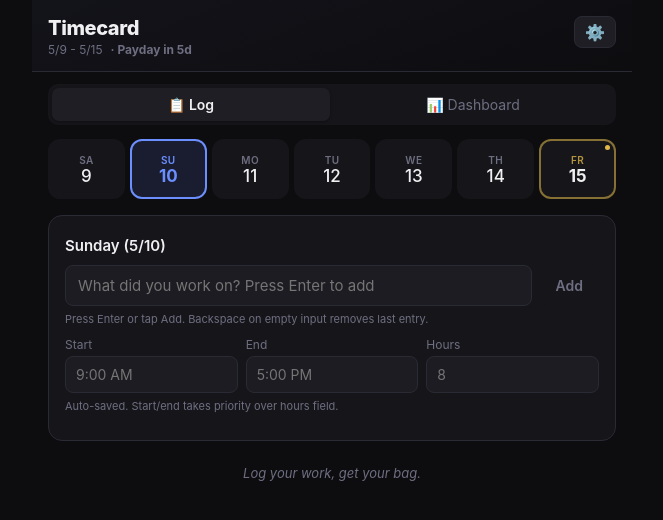
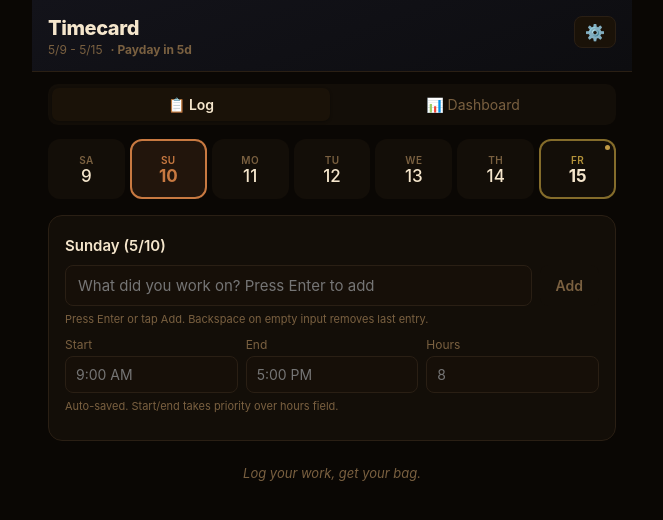
Before and after one commit to DeJohn-T/timecard-app, a React (Vite) app: page / in a window 1280 px wide. Shown: the top 520 px of the page, without its empty margins (308-971 px from the left). Built offline with nearby package versions, Linux system fonts and the light colour scheme.

Commit message:
feat: warm earthy palette + Cormorant Garamond font

```diff
--- a/src/components/Dashboard.jsx
+++ b/src/components/Dashboard.jsx
@@ -74,7 +74,7 @@ function DonutChart({ segments, size = 120, thickness = 28 }) {
   if (total === 0) return null;
 
   let offset = 0;
-  const COLORS = ['#5b7cf6', '#7c9ef8', '#a0b8fa', '#c4d4fc', '#3d64e6', '#9bb0fa', '#6b90f8', '#b8c8fb'];
+  const COLORS = ['#c87941', '#a85c28', '#d4924e', '#e8a96a', '#8f5220', '#b86c32', '#f0b87a', '#7a3f18'];
 
   const arcs = segments.map((seg, i) => {
     const dash = (seg.value / total) * circumference;
@@ -207,7 +207,7 @@ export default function Dashboard({ currentWeekHours, currentWeekKey }) {
             />
             <div style={{ flex: 1, display: 'flex', flexDirection: 'column', gap: 6 }}>
               {keywords.map(([word, count], i) => {
-                const COLORS = ['#5b7cf6','#7c9ef8','#a0b8fa','#c4d4fc','#3d64e6','#9bb0fa','#6b90f8','#b8c8fb'];
+                const COLORS = ['#c87941', '#a85c28', '#d4924e', '#e8a96a', '#8f5220', '#b86c32', '#f0b87a', '#7a3f18'];
                 return (
                   <div key={word} style={{ display: 'flex', alignItems: 'center', gap: 7 }}>
                     <span style={{ width: 10, height: 10, borderRadius: 2, background: COLORS[i % COLORS.length], flexShrink: 0 }} />
--- a/src/components/DayButton.jsx
+++ b/src/components/DayButton.jsx
@@ -21,7 +21,7 @@ export default function DayButton({ date, isSelected, hasEntry, onClick }) {
   } else if (today) {
     bg = isPay ? 'rgba(246,201,78,0.07)' : 'var(--today-bg)';
     border = isPay ? '2px solid var(--pay)' : '2px solid rgba(108,143,255,0.45)';
-    textColor = isPay ? 'var(--pay)' : '#a0aaff';
+    textColor = isPay ? 'var(--pay)' : 'var(--accent)';
     numColor = 'var(--text)';
     className = isPay ? 'payday-card' : 'today-btn';
   } else if (isPay) {
--- a/src/index.css
+++ b/src/index.css
@@ -1,26 +1,30 @@
+@import url('https://fonts.googleapis.com/css2?family=Cormorant+Garamond:ital,wght@0,400;0,600;0,700;1,400;1,600&display=swap');
+
 *, *::before, *::after {
   box-sizing: border-box;
 }
 
 :root {
-  --bg: #0d0d10;
-  --surface: #16161a;
-  --surface2: #1e1e24;
-  --input-bg: #1c1c22;
-  --border: #2a2a34;
-  --text: #f0f0f2;
-  --text-muted: #6e6e82;
-  --accent: #6c8fff;
-  --accent-dim: rgba(108, 143, 255, 0.13);
-  --accent-glow: rgba(108, 143, 255, 0.25);
-  --today-bg: #1e1e30;
-  --dot: #6c8fff;
-  --error: #f06060;
+  --bg: #0a0704;
+  --surface: #130e08;
+  --surface2: #1a1208;
+  --input-bg: #160f08;
+  --border: #2a1f14;
+  --text: #f5e6cc;
+  --text-muted: #7a6040;
+  --accent: #c87941;
+  --accent-dim: rgba(200, 121, 65, 0.12);
+  --accent-glow: rgba(200, 121, 65, 0.25);
+  --accent-gradient: linear-gradient(135deg, #c87941, #a85c28);
+  --today-bg: rgba(200, 121, 65, 0.08);
+  --dot: #c87941;
+  --error: #e05c5c;
   --warning: #e5a84a;
-  --success: #4caf7d;
-  --success-dim: rgba(76, 175, 125, 0.12);
-  --pay: #f6c94e;
-  --pay-dim: rgba(246, 201, 78, 0.12);
+  --success: #6dc86d;
+  --success-dim: rgba(109, 200, 109, 0.12);
+  --pay: #d4a84b;
+  --pay-dim: rgba(212, 168, 75, 0.12);
+  --serif: 'Cormorant Garamond', Georgia, serif;
 }
 
 html, body {
@@ -46,16 +50,16 @@ input[type="time"], input[type="number"], select { color-scheme: dark; }
 ::-webkit-scrollbar-thumb { background: var(--border); border-radius: 2px; }
 
 @keyframes pay-pulse {
-  0%, 100% { box-shadow: 0 0 0 0 rgba(246, 201, 78, 0.5); }
-  50%       { box-shadow: 0 0 0 8px rgba(246, 201, 78, 0); }
+  0%, 100% { box-shadow: 0 0 0 0 rgba(212, 168, 75, 0.5); }
+  50%       { box-shadow: 0 0 0 8px rgba(212, 168, 75, 0); }
 }
 @keyframes pay-glow {
-  0%, 100% { box-shadow: 0 0 14px 2px rgba(246, 201, 78, 0.3); }
-  50%       { box-shadow: 0 0 28px 8px rgba(246, 201, 78, 0.55); }
+  0%, 100% { box-shadow: 0 0 14px 2px rgba(212, 168, 75, 0.3); }
+  50%       { box-shadow: 0 0 28px 8px rgba(212, 168, 75, 0.55); }
 }
 @keyframes today-pulse {
-  0%, 100% { box-shadow: 0 0 0 0 rgba(108, 143, 255, 0.4); }
-  50%       { box-shadow: 0 0 0 6px rgba(108, 143, 255, 0); }
+  0%, 100% { box-shadow: 0 0 0 0 rgba(200, 121, 65, 0.4); }
+  50%       { box-shadow: 0 0 0 6px rgba(200, 121, 65, 0); }
 }
 @keyframes fade-in {
   from { opacity: 0; transform: translateY(6px); }
```
